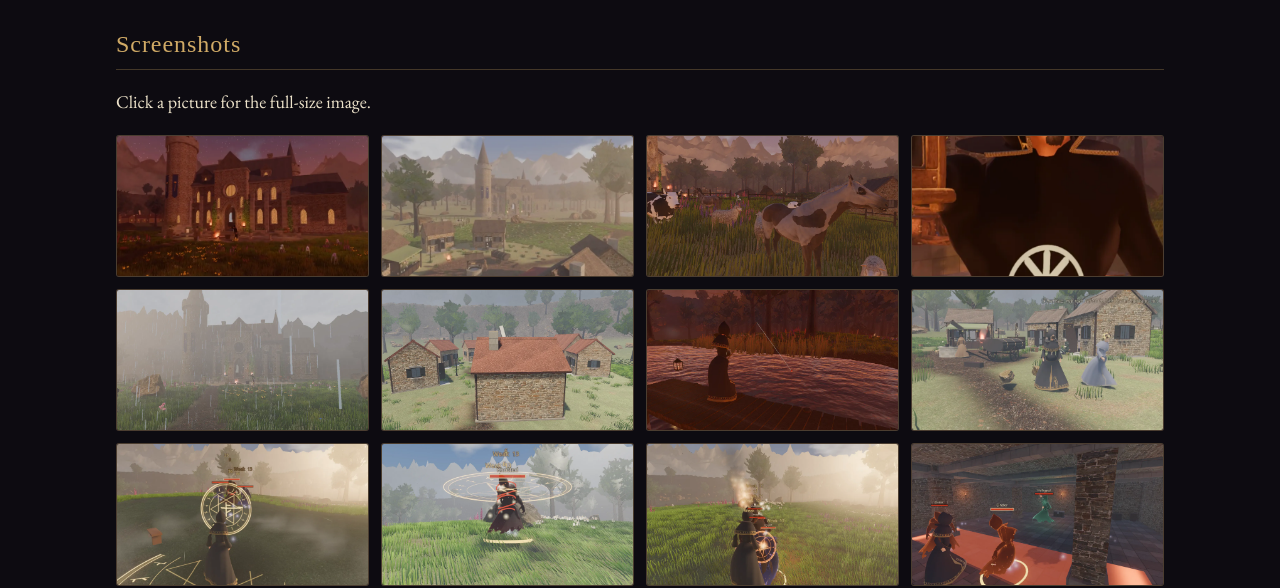
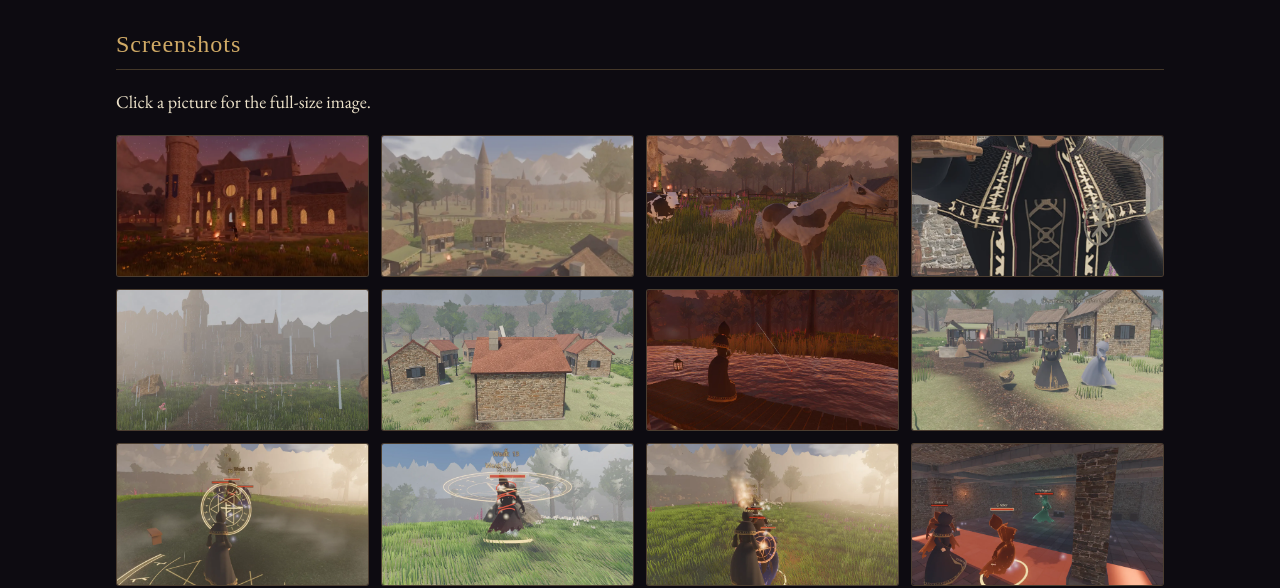
Before and after one commit to rowanashgrove/rowanashgrove.github.io, a plain HTML site: page presskit.html in a window 1280 px wide. Shown: the part 5660-6248 px from the top of the page. Drawn offline with nearby package versions, Linux system fonts and the light colour scheme; a web font is replaced by a local one.

Commit message:
Show the new robe: the apprentice tile on the front page and Rowan in the press kit
Co-Authored-By: Claude Opus 5.5 <noreply@anthropic.com>
Claude-Session: https://claude.ai/code/session_01LBz8SLhk9cViCU1wmVR3Qr

```diff
--- a/presskit.html
+++ b/presskit.html
@@ -123,7 +123,7 @@ footer{border-top:1px solid var(--line);margin-top:56px;padding:22px 0;color:var
     <a href="media/r13-manor.webp"><img src="media/r13-manor.webp" alt="Hollowmere House at dusk" loading="lazy"></a>
     <a href="media/r13-village.webp"><img src="media/r13-village.webp" alt="Hollowmere village in the morning haze" loading="lazy"></a>
     <a href="media/v13-pasture.webp"><img src="media/v13-pasture.webp" alt="Horses, cows and sheep in the pasture" loading="lazy"></a>
-    <a href="media/r13-rowan.webp"><img src="media/r13-rowan.webp" alt="Rowan Ashgrove, remade" loading="lazy"></a>
+    <a href="media/r152-rowan.webp"><img src="media/r152-rowan.webp" alt="Rowan Ashgrove in the robe of Hollowmere House" loading="lazy"></a>
     <a href="media/v13-storm_manor.webp"><img src="media/v13-storm_manor.webp" alt="A storm over Hollowmere House" loading="lazy"></a>
     <a href="media/v13-ashford.webp"><img src="media/v13-ashford.webp" alt="The village of Ashford" loading="lazy"></a>
     <a href="media/v13-fishing.webp"><img src="media/v13-fishing.webp" alt="Fishing from the jetty at golden hour" loading="lazy"></a>
```
Also changed, not shown: index.html (+1 -1 lines), media/r152-apprentice.webp (added), media/r152-rowan.webp (added).
